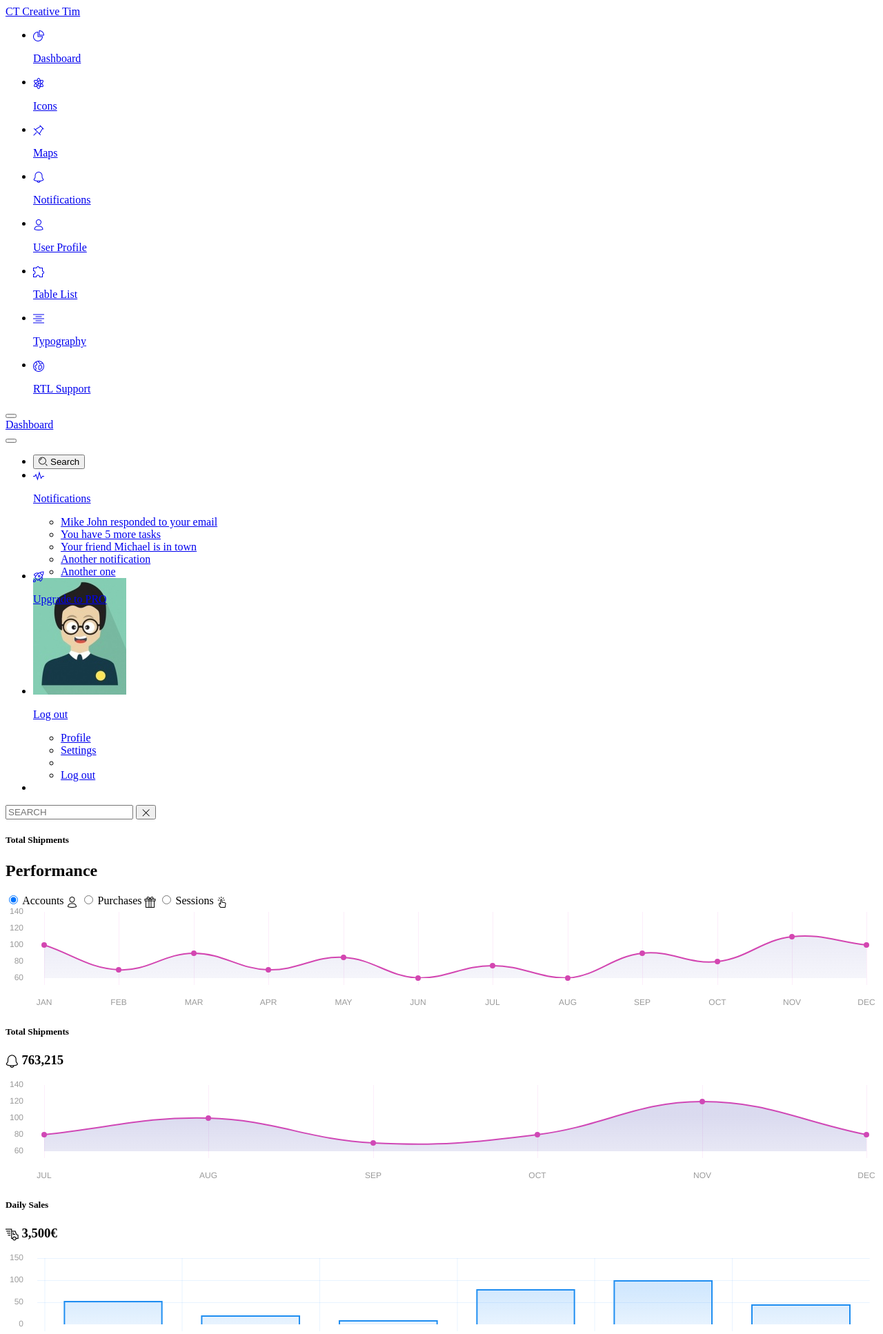
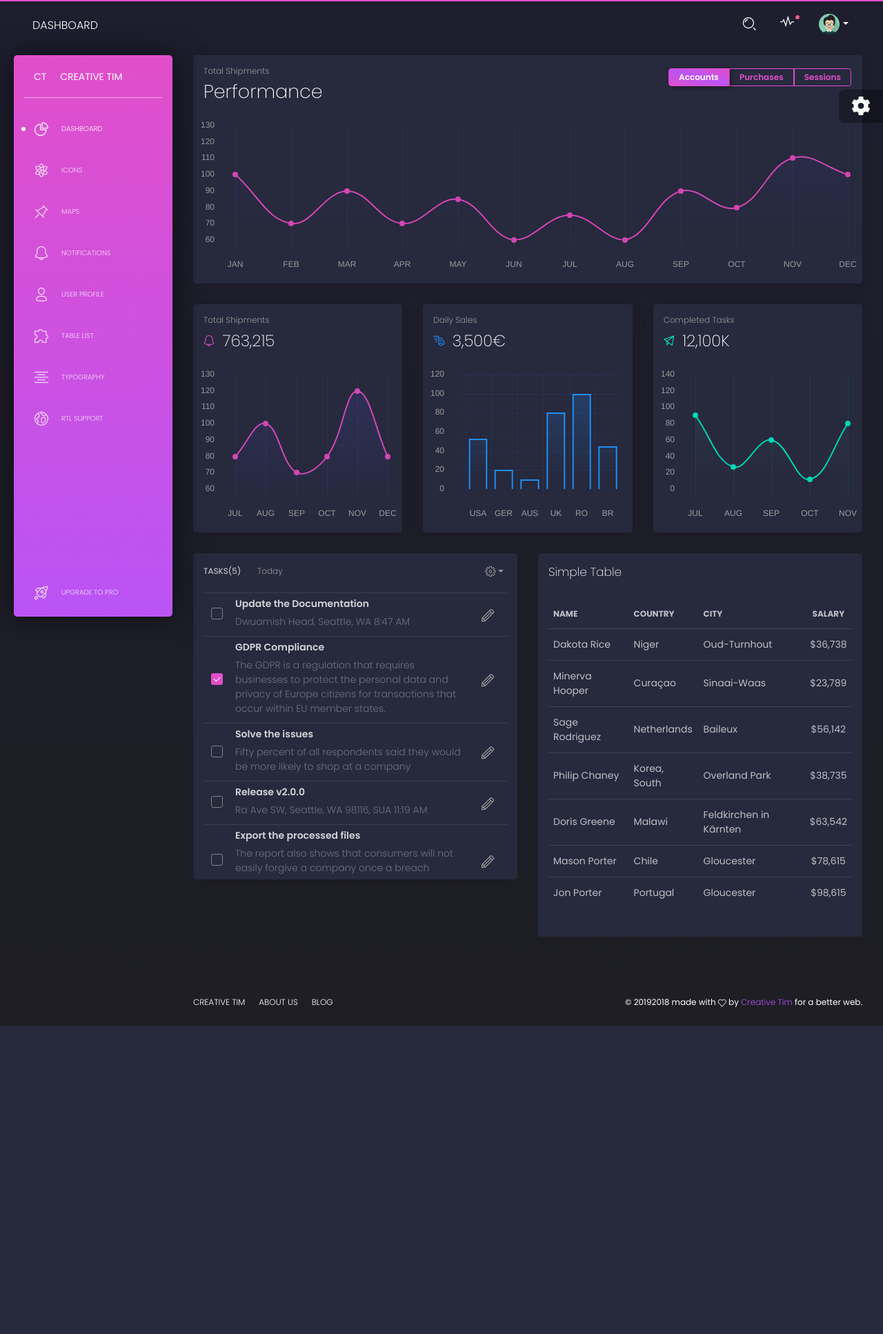
Before and after one commit to paradoxXD/my_country, a Flask app: page / in a window 1280 px wide; the page is wider, and only the part inside the window is pictured. Shown: the top 1934 px of that part at 69% size. After the commit the page ends 1487 px from the top of that part, so only its background shows below. Run offline with Flask 2, Linux system fonts and the light colour scheme; some libraries are stand-ins or nearby versions.

Commit message:
Debug on dashboard

```diff
--- a/my_country/templates/dashboard.html
+++ b/my_country/templates/dashboard.html
@@ -19,8 +19,8 @@
 <head>
   <meta charset="utf-8" />
   <meta name="viewport" content="width=device-width, initial-scale=1, shrink-to-fit=no">
-  <link rel="apple-touch-icon" sizes="76x76" href="{{ url_for('static', filename='../assets/img/apple-icon.png') }}">
-  <link rel="icon" type="image/png" href="{{ url_for('static', filename='../assets/img/favicon.png') }}">
+  <link rel="apple-touch-icon" sizes="76x76" href="{{ url_for('static', filename='assets/img/apple-icon.png') }}">
+  <link rel="icon" type="image/png" href="{{ url_for('static', filename='assets/img/favicon.png') }}">
   <title>
     Black Dashboard by Creative Tim
   </title>
@@ -28,11 +28,11 @@
   <link href="https://fonts.googleapis.com/css?family=Poppins:200,300,400,600,700,800" rel="stylesheet" />
   <link href="https://use.fontawesome.com/releases/v5.0.6/css/all.css" rel="stylesheet">
   <!-- Nucleo Icons -->
-  <link href="{{ url_for('static', filename='../assets/css/nucleo-icons.css') }}" rel="stylesheet" />
+  <link href="{{ url_for('static', filename='assets/css/nucleo-icons.css') }}" rel="stylesheet" />
   <!-- CSS Files -->
-  <link href="{{ url_for('static', filename='../assets/css/black-dashboard.css?v=1.0.0') }}" rel="stylesheet" />
+  <link href="{{ url_for('static', filename='assets/css/black-dashboard.css') }}" rel="stylesheet" />
   <!-- CSS Just for demo purpose, don't include it in your project -->
-  <link href="{{ url_for('static', filename='../assets/demo/demo.css') }}" rel="stylesheet" />
+  <link href="{{ url_for('static', filename='assets/demo/demo.css') }}" rel="stylesheet" />
 </head>
 
 <body class="">
@@ -153,7 +153,7 @@
               <li class="dropdown nav-item">
                 <a href="#" class="dropdown-toggle nav-link" data-toggle="dropdown">
                   <div class="photo">
-                    <img src="../assets/img/anime3.png" alt="Profile Photo">
+                    <img src="{{ url_for('static', filename='assets/img/anime3.png') }}" alt="Profile Photo">
                   </div>
                   <b class="caret d-none d-lg-block d-xl-block"></b>
                   <p class="d-lg-none">
@@ -626,20 +626,19 @@
     </div>
   </div>
   <!--   Core JS Files   -->
-  <script src="{{ url_for('static',filename='../assets/js/core/jquery.min.js') }}"></script>
-  <script src="{{ url_for('static',filename='../assets/js/core/popper.min.js') }}"></script>
-  <script src="{{ url_for('static',filename='../assets/js/core/bootstrap.min.js') }}"></script>
-  <script src="{{ url_for('static',filename='../assets/js/plugins/perfect-scrollbar.jquery.min.js') }}"></script>
+  <script src="{{ url_for('static',filename='assets/js/core/jquery.min.js') }}"></script>
+  <script src="{{ url_for('static',filename='assets/js/core/popper.min.js') }}"></script>
+  <script src="{{ url_for('static',filename='assets/js/core/bootstrap.min.js') }}"></script>
+  <script src="{{ url_for('static',filename='assets/js/plugins/perfect-scrollbar.jquery.min.js') }}"></script>
   <!--  Google Maps Plugin    -->
   <!-- Place this tag in your head or just before your close body tag. -->
   <script src="https://maps.googleapis.com/maps/api/js?key=YOUR_KEY_HERE"></script>
   <!-- Chart JS -->
-  <script src="{{ url_for('static',filename='../assets/js/plugins/chartjs.min.js') }}"></script>
+  <script src="{{ url_for('static',filename='assets/js/plugins/chartjs.min.js') }}"></script>
   <!--  Notifications Plugin    -->
-  <script src="{{ url_for('static',filename='../assets/js/plugins/bootstrap-notify.js') }}"></script>
+  <script src="{{ url_for('static',filename='assets/js/plugins/bootstrap-notify.js') }}"></script>
   <!-- Control Center for Black Dashboard: parallax effects, scripts for the example pages etc -->
-  <script src="{{ url_for('static',filename='../assets/js/black-dashboard.min.js?v=1.0.0') }}"></script><!-- Black Dashboard DEMO methods, don't include it in your project! -->
-  <script src="{{ url_for('static',filename='../assets/demo/demo.js') }}"></script>
+  <script src="{{ url_for('static',filename='assets/demo/demo.js') }}"></script>
   <script>
     $(document).ready(function() {
       $().ready(function() {
```
